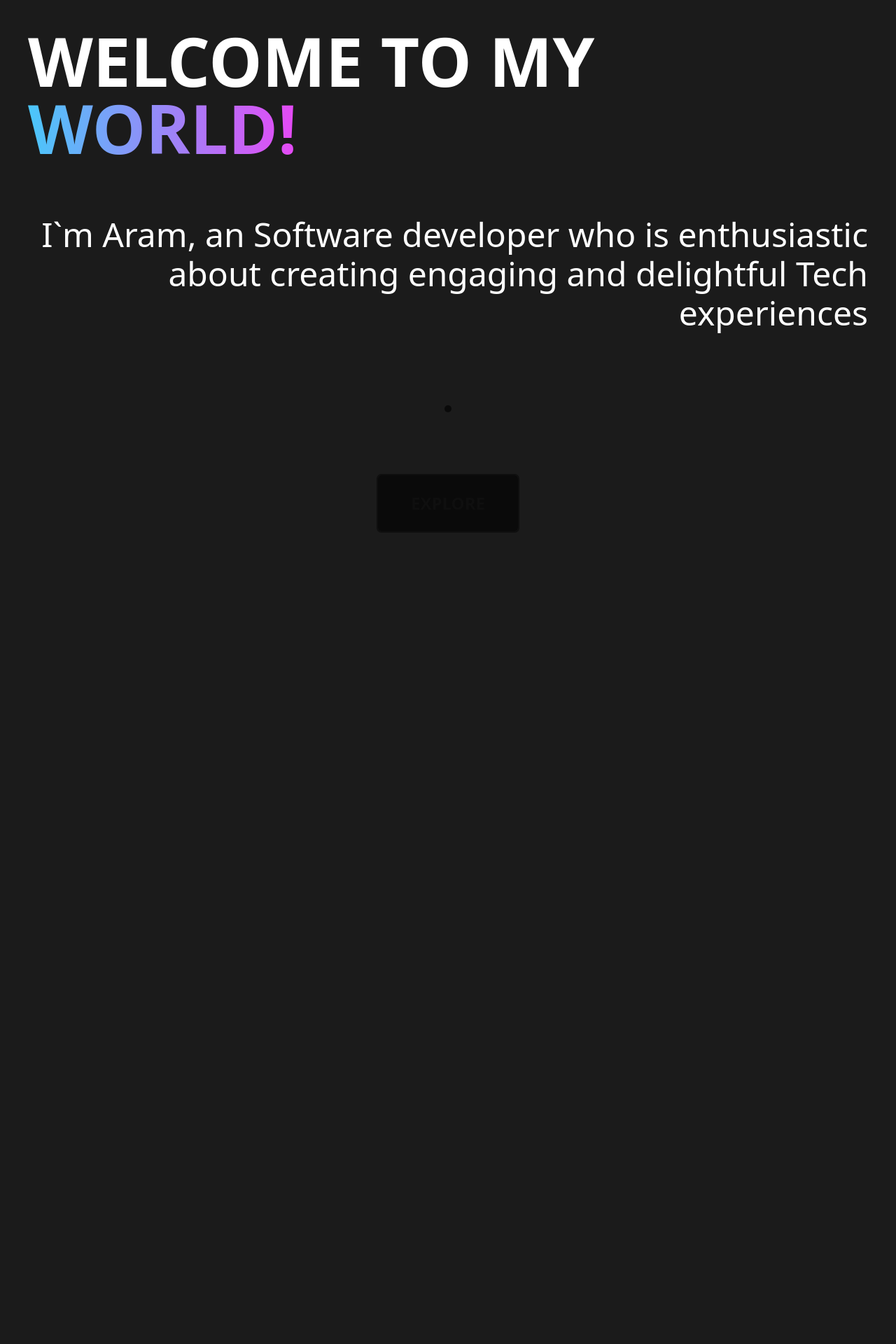
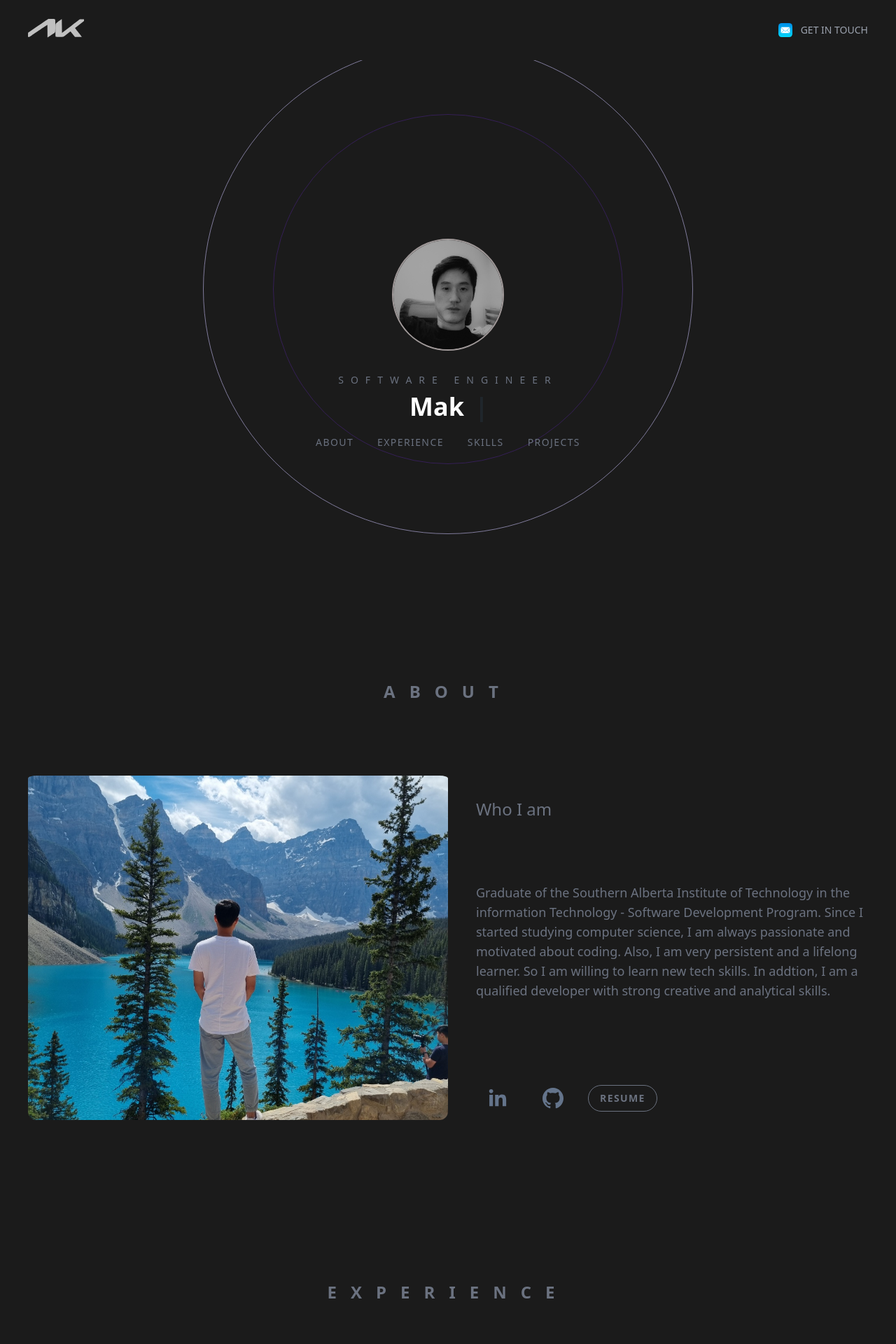
Before and after one commit to AramKim37/Aram-homepage, a Next.js app: page / in a window 1280 px wide. Shown: the top 1920 px of the page at 70% size. Before the commit the page ends 800 px from the top, so only its background shows below. Built offline with nearby package versions, Linux system fonts and the light colour scheme.

Commit message:
need to change the concept of layout

```diff
--- a/app/globals.css
+++ b/app/globals.css
@@ -17,7 +17,7 @@
     @apply shadow-[15px_15px_30px_rgb(25,25,25),15px_15px_20px_rgb(70,90,90)];
   }
   .contactInput {
-    @apply outline-none bg-slate-400/10 rounded-sm border-b px-6 py-4 border-[#242424]  text-gray-500 placeholder-gray-500 transition-all focus:border-[#a2a8d3]/40 text-[14px] md:px-16 md:py-8
+    @apply outline-none bg-slate-400/10 rounded-sm border-b px-2 py-4 border-[#242424]  text-gray-500 placeholder-gray-500 transition-all focus:border-[#a2a8d3]/40 text-[14px] md:px-16 md:py-8
     focus:text-[#4e6187];
   }
 
--- a/app/layout.js
+++ b/app/layout.js
@@ -13,7 +13,11 @@ export const metadata = {
 export default function RootLayout({ children }) {
   return (
     <html lang="en">
-      <body className="background">{children}</body>
+      <body className="background">
+        <Header />
+        {children}
+        <Footer />
+      </body>
     </html>
   );
 }
--- a/app/main/page.jsx
+++ /dev/null
@@ -1,36 +0,0 @@
-import React from "react";
-import Hero from "@/components/Hero";
-import About from "@/components/About";
-import WorkExperience from "@/components/WorkExperience";
-import Projects from "@/components/Projects";
-import Skills from "@/components/Skills";
-import Contact from "@/components/Contact";
-import Header from "@/components/Header";
-import Footer from "@/components/Footer";
-
-const page = () => {
-  return (
-    <div className="h-screen snap-y snap-mandatory overflow-scroll ">
-      <section className="snap-center">
-        <Hero />
-      </section>
-      <section className="snap-center">
-        <About />
-      </section>
-      <section className="snap-center">
-        <WorkExperience />
-      </section>
-      <section className="snap-center">
-        <Projects />
-      </section>
-      <section className="snap-center">
-        <Skills />
-      </section>
-      <section className="snap-center">
-        <Contact />
-      </section>
-    </div>
-  );
-};
-
-export default page;
--- a/app/page.js
+++ b/app/page.js
@@ -16,27 +16,39 @@ export default function Home() {
     const loader = () => {
       setTimeout(() => {
         setIsLoading(false);
-      }, 100000);
+      }, 1000);
     };
     loader();
   }, []);
 
   return (
-    <main className="w-full flex flex-col items-center justify-center h-screen snap-y snap-mandatory overflow-scroll">
+    <main className="w-full flex flex-col items-center justify-center min-h-screen snap-y snap-mandatory overflow-scroll z-0">
       {isLoading ? (
         <div className="snap-center">
           <Initial />
         </div>
       ) : (
-        <Hero />
+        <>
+          <section id="hero" className="w-full">
+            <Hero />
+          </section>
+          <section>
+            <About />
+          </section>
+          <section>
+            <WorkExperience />
+          </section>
+          <section>
+            <Projects />
+          </section>
+          {/* <section className="snap-center">
+        <Skills />
+      </section> */}
+          <section>
+            <Contact />
+          </section>
+        </>
       )}
-
-      {/* <Hero />
-        <About />
-        <WorkExperience />
-        <Projects />
-        <Skills />
-        <Contact /> */}
     </main>
   );
 }
--- a/components/About.jsx
+++ b/components/About.jsx
@@ -10,7 +10,10 @@ import Resume from "@/public/image/resume.png";
 const About = () => {
   const [isHovered, setIsHovered] = useState(false);
   return (
-    <div className="flex flex-col space-y-4 items-center justify-center text-center p-10">
+    <div
+      id="about"
+      className="flex flex-col space-y-4 items-center justify-center text-center p-10 min-h-screen"
+    >
       <h1 className="pb-20 uppercase text-center tracking-[20px] font-extrabold text-gray-500 text-2xl 2xl:text-4xl">
         About
       </h1>
--- a/components/Hero.jsx
+++ b/components/Hero.jsx
@@ -19,11 +19,11 @@ const Hero = () => {
     delaySpeed: 2000,
   });
   return (
-    <div className="w-full">
-      <Header />
-      <div className="h-screen flex flex-col space-y-4 items-center justify-center text-center overflow-hidden md:space-y-8">
+    <div
+      id="#hero"
+      className="w-full h-screen flex flex-col space-y-4 items-center justify-center text-center overflow-hidden md:space-y-8"
+    >
       <BackgroundCircles />
-
       <motion.img
         initial={{ y: -300, opacity: 0 }}
         animate={{ y: 0, opacity: 1 }}
@@ -55,7 +55,6 @@ const Hero = () => {
         </div>
       </div>
     </div>
-    </div>
   );
 };
 
--- a/components/Initial.jsx
+++ b/components/Initial.jsx
@@ -18,22 +18,22 @@ const Initial = () => {
       >
         <Image src={Logo} width={100} height={100} alt="logo" />
       </motion.div>
-      <div className="w-full flex items-center justify-start">
+      <div className="w-full flex items-center justify-center md:justify-start">
         <motion.div
           initial={{ opacity: 0, x: -300 }}
           transition={{ duration: 1.5, delay: 2 }}
           whileInView={{ opacity: 1, x: 0 }}
-          className="text-7xl md:text-8xl font-extrabold flex flex-col justify-start uppercase"
+          className="text-3xl md:text-8xl font-extrabold flex flex-col justify-start uppercase"
         >
           <h1>Welcome to my</h1>
         </motion.div>
       </div>
-      <div className="w-full flex items-ceneter justify-start">
+      <div className="w-full flex items-ceneter justify-center md:justify-start">
         <motion.div
           initial={{ opacity: 0, x: 300 }}
           transition={{ duration: 1.5, delay: 2 }}
           whileInView={{ opacity: 1, x: 0 }}
-          className="headerText text-7xl md:text-8xl uppercase font-extrabold"
+          className="headerText text-3xl md:text-8xl uppercase font-extrabold"
         >
           World!
         </motion.div>
@@ -44,7 +44,7 @@ const Initial = () => {
         whileInView={{ opacity: 1, y: 0 }}
         className="w-full text-right leading-10 py-20"
       >
-        <span className="text-3xl md:text-5xl text-right">
+        <span className="text-base md:text-5xl text-right">
           I`m Aram, an Software developer who is enthusiastic about creating
           engaging and delightful Tech experiences{" "}
         </span>
@@ -55,7 +55,7 @@ const Initial = () => {
         whileInView={{ opacity: 1, x: 0 }}
         className="light-button flex flex-col items-center p-5"
       >
-        <Link href="/main">
+        <Link href="/hero">
           <button className="bt">
             <div className="light-holder">
               <div className="dot"></div>
@@ -68,53 +68,6 @@ const Initial = () => {
         </Link>
       </motion.div>
     </div>
-    // <div className="w-max-7xl h-screen flex flex-col justify-center text-white px-20 snap-center relative">
-    //   <motion.div
-    //     initial={{ opacity: 0, x: -300 }}
-    //     transition={{ duration: 1.5 }}
-    //     whileInView={{ opacity: 1, x: 0 }}
-    //     className="text-7xl md:text-8xl font-extrabold flex flex-col justify-start uppercase"
-    //   >
-    //     Welcome to my
-    //   </motion.div>
-    //   <motion.div
-    //     initial={{ opacity: 0, x: 300 }}
-    //     transition={{ duration: 1.5 }}
-    //     whileInView={{ opacity: 1, x: 0 }}
-    //     className="headerText text-7xl md:text-8xl uppercase font-extrabold"
-    //   >
-    //     world!
-    //   </motion.div>
-    //   <motion.div
-    //     initial={{ opacity: 0, y: 300 }}
-    //     transition={{ duration: 1.5 }}
-    //     whileInView={{ opacity: 1, y: 0 }}
-    //     className="w-full text-right leading-10 py-20"
-    //   >
-    //     <span className="text-3xl md:text-5xl text-right">
-    //       I`m Aram, an Software developer who is enthusiastic about creating
-    //       engaging and delightful Tech experiences{" "}
-    //     </span>
-    //   </motion.div>
-    //   <motion.div
-    //     initial={{ opacity: 0, x: -300 }}
-    //     transition={{ duration: 1.5 }}
-    //     whileInView={{ opacity: 1, x: 0 }}
-    //     className="light-button flex flex-col items-center p-5"
-    //   >
-    //     <Link href="/main">
-    //       <button className="bt">
-    //         <div className="light-holder">
-    //           <div className="dot"></div>
-    //           <div className="light"></div>
-    //         </div>
-    //         <div className="button-holder m-5">
-    //           <p className="uppercase text-2xl">explore </p>
-    //         </div>
-    //       </button>
-    //     </Link>
-    //   </motion.div>
-    // </div>
   );
 };
 
--- a/components/Skills.jsx
+++ b/components/Skills.jsx
@@ -4,7 +4,7 @@ import Skill from "./Skill";
 const Skills = () => {
   return (
     <div className="min-h-screen flex relative flex-col text-center md:text-left xl:flex-row max-w-[2000px] xl:px-10 justify-center xl:space-y-0 mx-auto items-center">
-      <h3 className="absolute top-24 uppercase tracking-[20px] text-gray-500 text-2xl">
+      <h3 className="absolute top-24 uppercase tracking-[24px] text-gray-500 text-2xl">
         Skills
       </h3>
       {/* <h3 className="absolute top-36 uppercase tracking-[3px] text-gray-500 text-sm">
--- a/components/WorkExperience.jsx
+++ b/components/WorkExperience.jsx
@@ -52,7 +52,7 @@ const WorkExperience = () => {
                 </div>
                 <div className="w-full flex flex-col md:justify-start">
                   {Object.entries(card.desc[0]).map(([key, value]) => (
-                    <li className="text-[12px] md:text-[20px]" key={key}>
+                    <li className="text-[12px] md:text-[18px]" key={key}>
                       {value}
                     </li>
                   ))}
```
Lines whose indentation alone changed are shown as unchanged.
